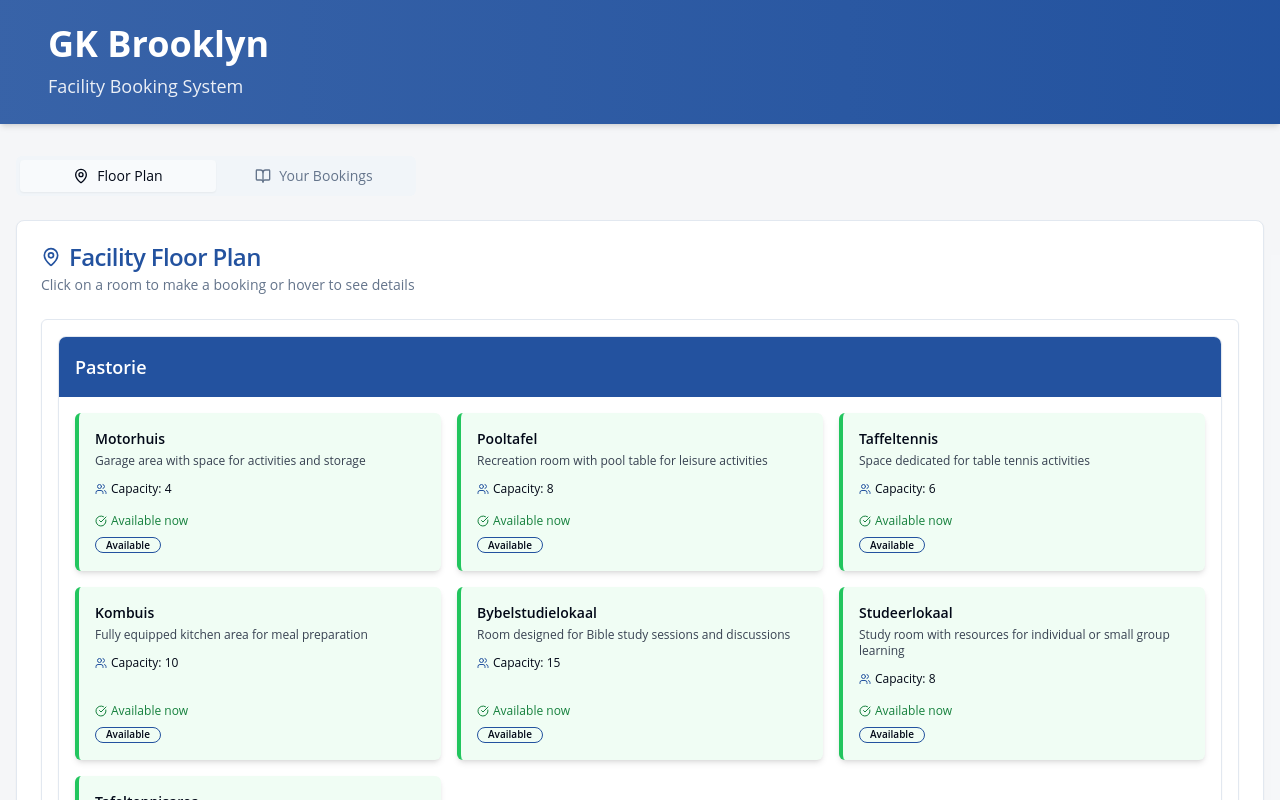
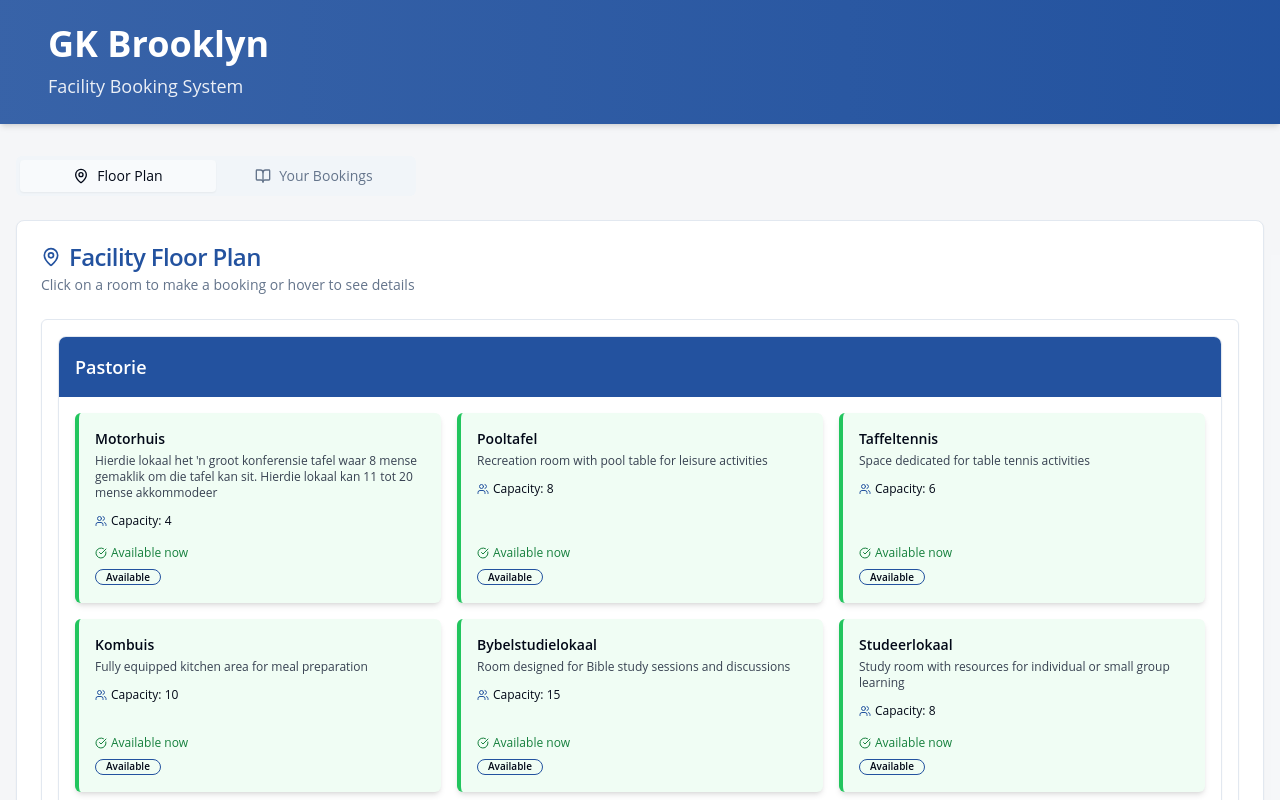
Before and after one commit to EFBecker1974/gkbrooklyn-booking-application, a React (Vite) app: page / in a window 1280 px wide. Shown: the top 800 px of the page. Built offline with nearby package versions, Linux system fonts and the light colour scheme.

Commit message:
Update room description
Updates the description of the Motorhuis room.

```diff
--- a/src/data/rooms.ts
+++ b/src/data/rooms.ts
@@ -20,7 +20,7 @@ export const rooms: Room[] = [
     name: "Motorhuis",
     capacity: 4,
     amenities: ["Storage space", "Workshop area"],
-    description: "Garage area with space for activities and storage",
+    description: "Hierdie lokaal het 'n groot konferensie tafel waar 8 mense gemaklik om die tafel kan sit. Hierdie lokaal kan 11 tot 20 mense akkommodeer",
     area: "Pastorie",
     position: { x: 50, y: 50, width: 150, height: 120 }
   },
```
